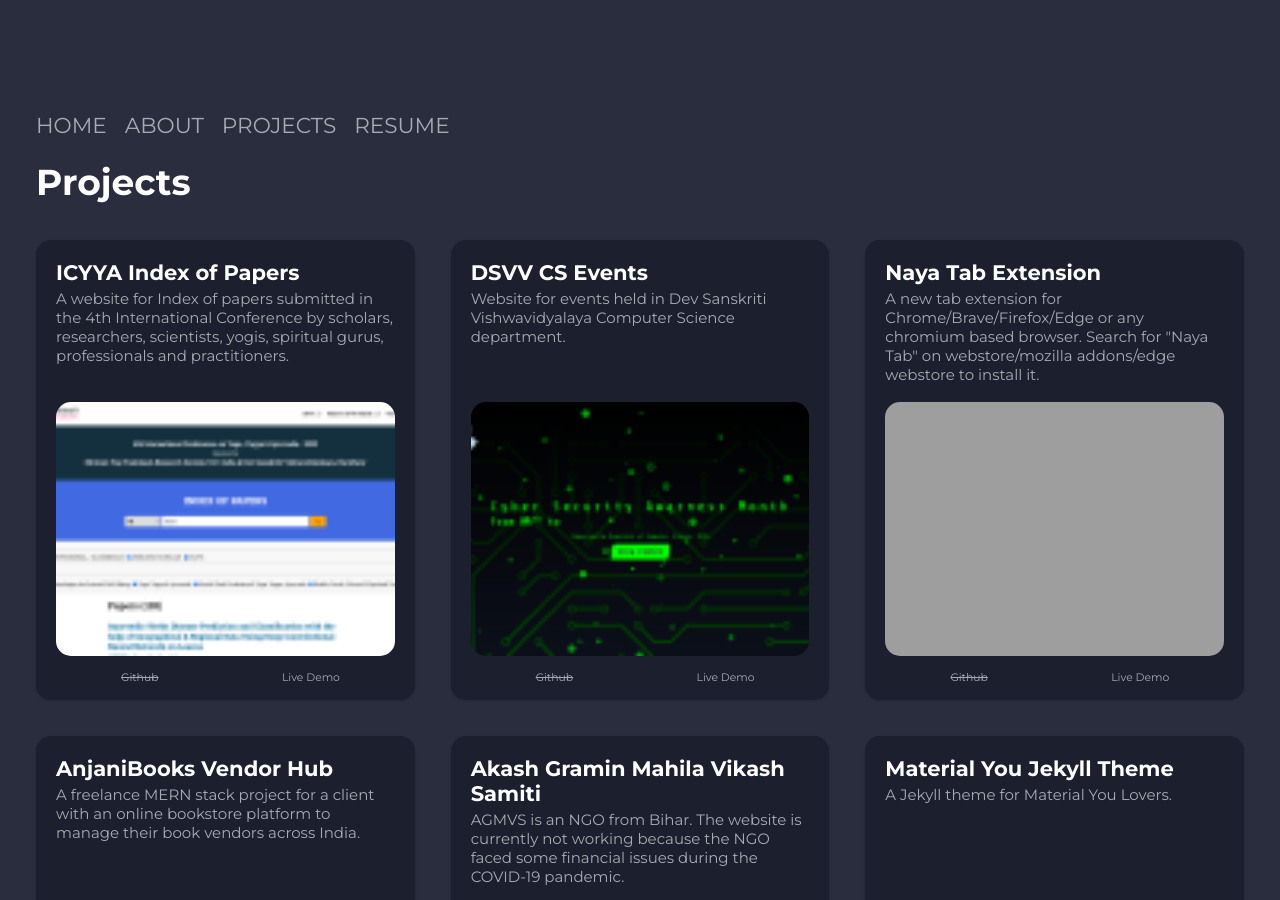
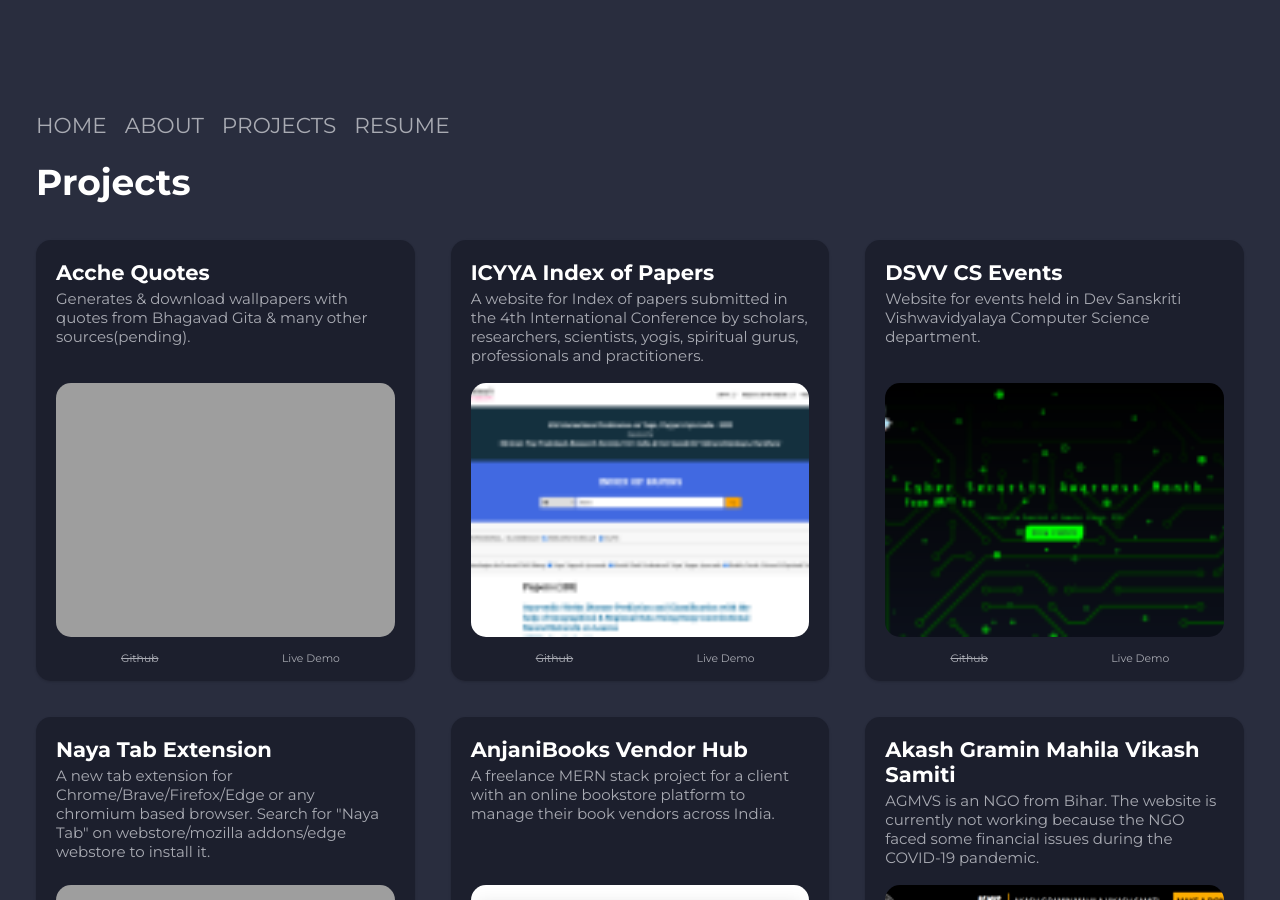
Before and after one commit to sharadcodes/sharadcodes.github.io, a Jekyll site: the page built from projects.md, in a window 1280 px wide and 900 px high, scrolled down 343 px. Built offline with Jekyll 4.4.1, drawn with Linux system fonts in a browser that asks for light colours; nearby versions of some CDN libraries.

Commit message:
Update projects_data.yml

```diff
--- a/_data/projects_data.yml
+++ b/_data/projects_data.yml
@@ -1,4 +1,10 @@
 projects:
+  - title: Acche Quotes
+    img: /assets/uploads/aq.png
+    img_alt: Acche Quotes
+    about: Generates & download wallpapers with quotes from Bhagavad Gita & many other sources(pending).
+    link: https://sharadcodes.github.io/acche-quotes/
+
   - title: ICYYA Index of Papers
     img: /assets/uploads/icyya_iop.png
     img_alt: ICYYA Index of Papers
```
